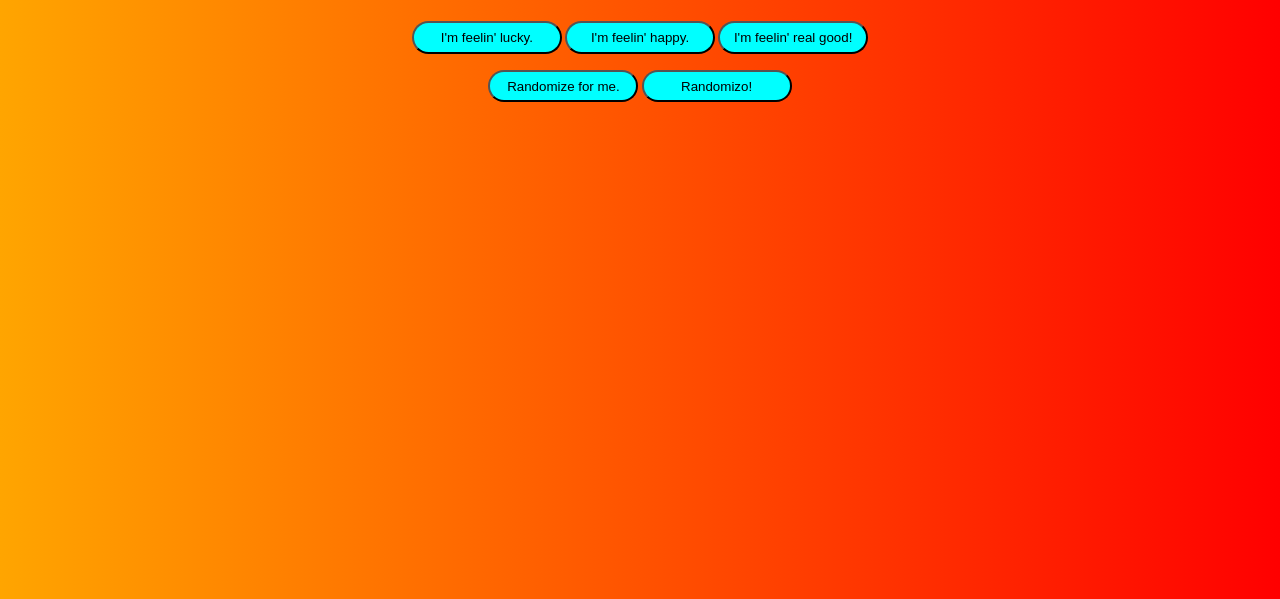
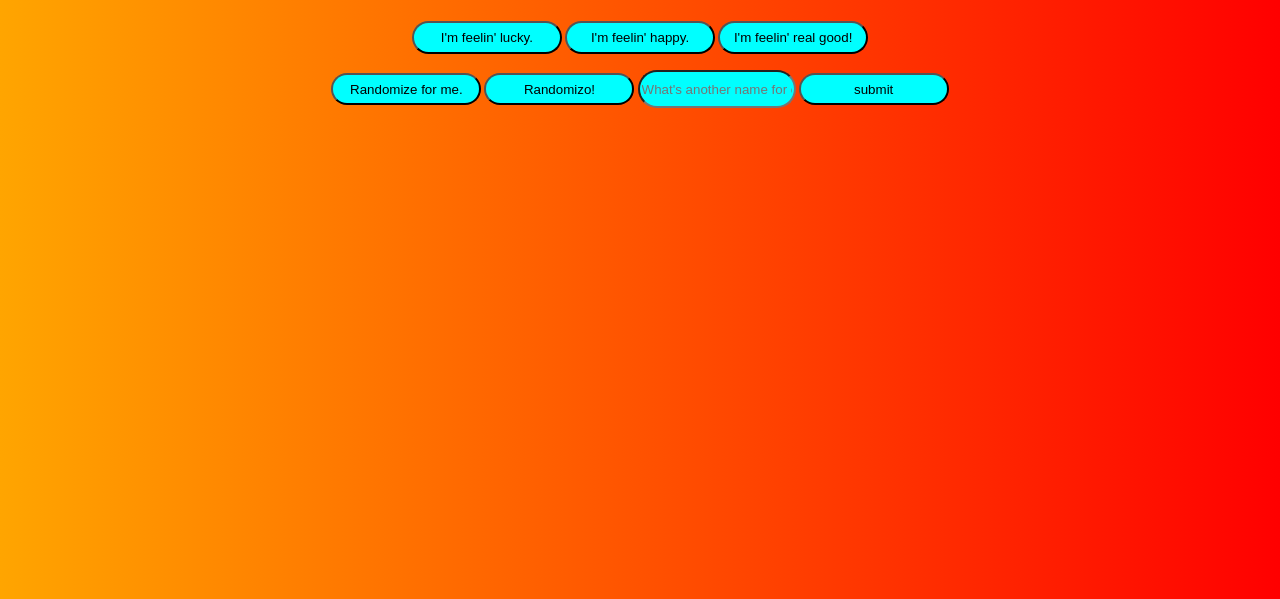
Before and after one commit to kris1412/xmas, a plain HTML site: page index.html in a window 1280 px wide. Shown: the part 201-800 px from the top of the page. Drawn offline with Linux system fonts and the light colour scheme; a web font is replaced by a local one.

Commit message:
Add files via upload

```diff
--- a/index.html
+++ b/index.html
@@ -32,6 +32,9 @@
 <br><br>
    <input onclick="randomTxt();" type="button" value="Randomize for me.">
    <input onclick="randomTxtt();" type="button" value="Randomizo!">
+
+   <input type="text" placeholder="What's another name for christ?">
+   <input onclick="quiz();" type="button" value="submit">
 </body>
 </html>
 
@@ -72,4 +75,14 @@ function randomTxtt(){
     alert(randomText[0,4]);
 }
 
+var ans = "jesus";
+
+function quiz(){
+    if (ans = "jesus"){
+        alert("Wow! You got it.")
+    }else{
+        alert("Hmm. Not quite right...")
+    }
+}
+
 </script>
```
